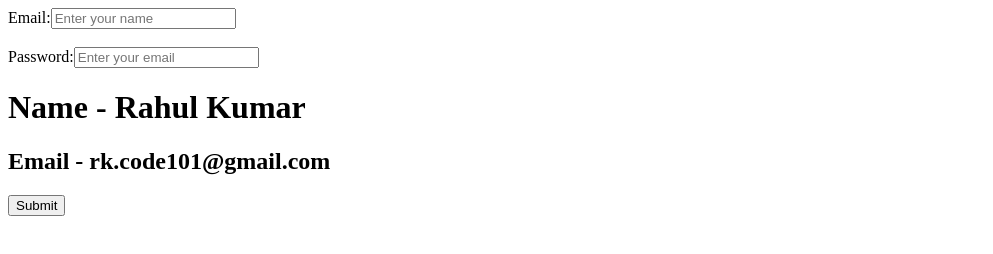
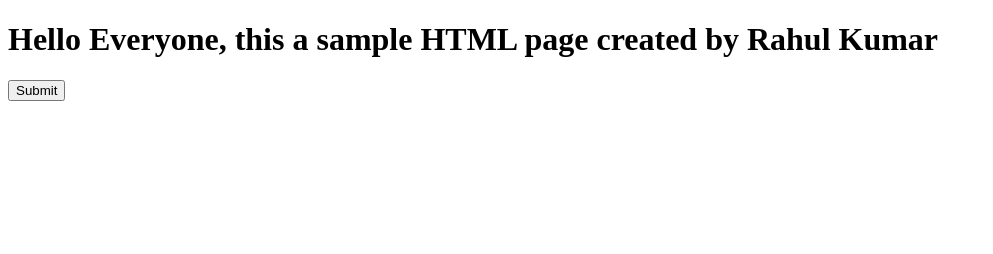
Before and after one commit to BPSah-50/richa-, a plain HTML site: page index.html in a window 1280 px wide. Shown: the whole page, without its empty margins (0-993 px from the left). Drawn offline with Linux system fonts and the light colour scheme.

Commit message:
sample webpage added

```diff
--- a/index.html
+++ b/index.html
@@ -5,10 +5,7 @@
 </title>
 </head>
 <body>
-Email:<input type="text" placeholder="Enter your name"><br/><br/>
-Password:<input type="password" placeholder="Enter your email">
-<h1>Name - Rahul Kumar</h1>
-<h2>Email - rk.code101@gmail.com</h2>
+<h1>Hello Everyone, this a sample HTML page created by Rahul Kumar</h1>
 <input type="button" value="Submit">
 </body>
 </html>
```
